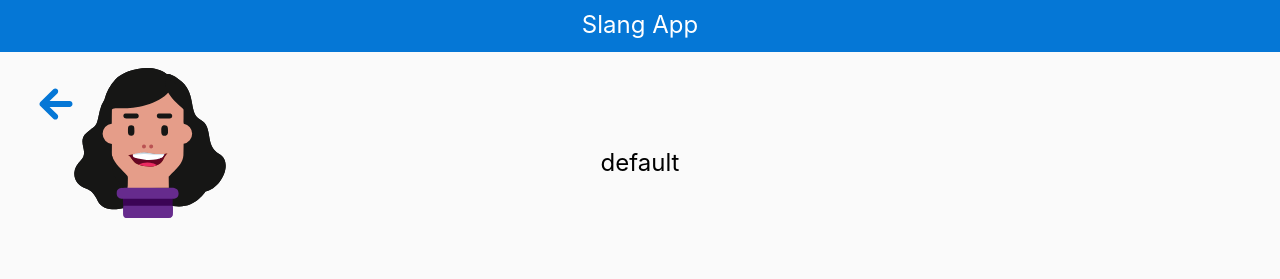
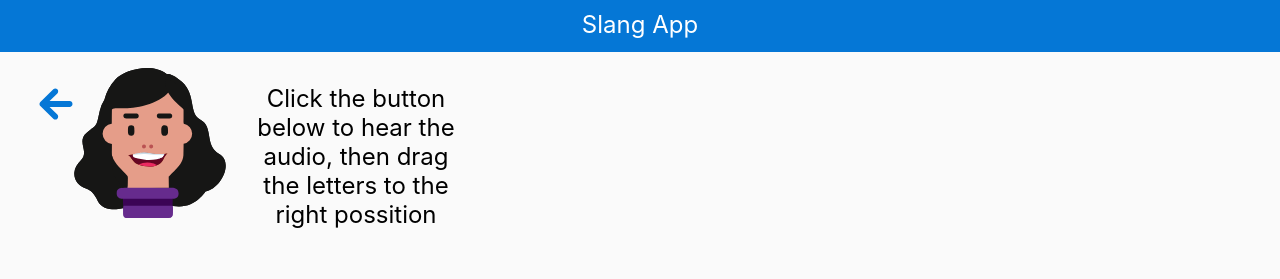
Before and after one commit to karmaester/slang-next-app, a Next.js app: page /Main in a window 1280 px wide. Shown: the top 279 px of the page. Built offline with nearby package versions, Linux system fonts and the light colour scheme; no server answers.

Commit message:
Add aside position scss

```diff
--- a/src/components/Avatar/component/Avatar.tsx
+++ b/src/components/Avatar/component/Avatar.tsx
@@ -5,7 +5,7 @@ import blink from "../images/blink.svg";
 import talk from "../images/talk.svg";
 import styles from "../styles/Avatar.module.scss"
 
-const Avatar = ({ message }: any) => {
+const Avatar = ({ message, textOrientation }: any) => {
     const [talks, setTalks] = useState(false);
     const [blinks, setBlinks] = useState(false);
     const [mustTalk, setMustTalk] = useState(true);
@@ -71,7 +71,7 @@ const Avatar = ({ message }: any) => {
                     />
                 </div>
             </div>
-            <div className={styles.dialogBelow}>
+            <div className={textOrientation === "aside" ? styles.dialogAside : styles.dialogBelow}>
                 {displayedText}
             </div>
         </>
--- a/src/components/Avatar/styles/Avatar.module.scss
+++ b/src/components/Avatar/styles/Avatar.module.scss
@@ -24,3 +24,9 @@
     text-align: center;
     margin: 5rem auto 0;
 }
+
+.dialogAside {
+    max-width: 200px;
+    text-align: center;
+    margin: 1rem 16rem 0;
+}
--- a/src/pages/Home.tsx
+++ b/src/pages/Home.tsx
@@ -9,7 +9,7 @@ const welcoming = "Welcome to Slang! I'm gaby, we will practice together, yay!"
 const Home = () => {
     return (
         <div className={styles.container}>
-            <Avatar message={welcoming} />
+            <Avatar message={welcoming} textOrientation="below" />
             <Link href="/Main">
                 <a>
                     <Button text="Start playing" />
--- a/src/pages/Main.tsx
+++ b/src/pages/Main.tsx
@@ -82,7 +82,7 @@ const Main = () => {
             </div>
             <div className={styles.container}>
                 <div className={styles.avatar}>
-                    <Avatar message="default" />
+                    <Avatar message="Click the button below to hear the audio, then drag the letters to the right possition" textOrientation="aside" />
                 </div>
                 <div className={styles.audioPlayer}>
                     <AudioPlayer audio={currentAudio} />
```
Also changed, not shown: 1 other file (tests, documents, lock files or other folders).
